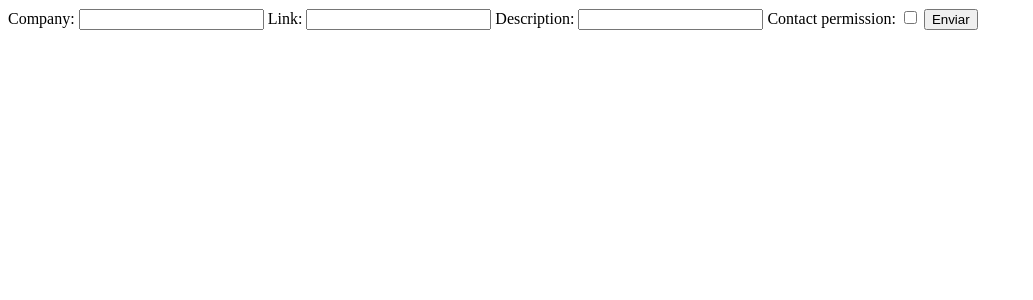
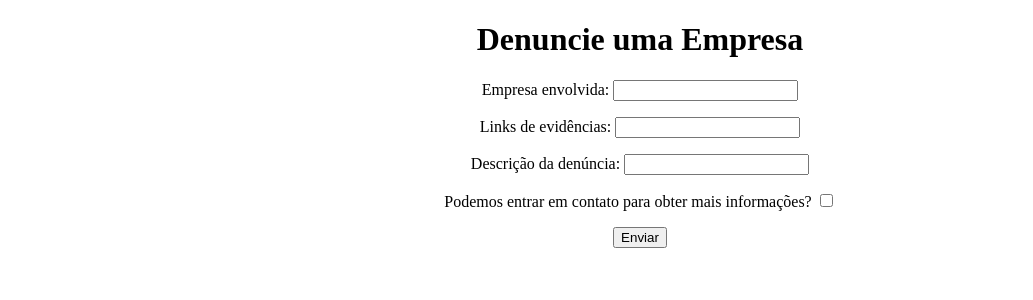
Before and after one commit to PenseNisso/PenseNissoApp, a Django app: page /report/ in a window 1280 px wide. Shown: the top 300 px of the page, without its empty margins (0-1033 px from the left). Run offline with Django 4.2, Linux system fonts and the light colour scheme.

Commit message:
refactor(reportform): html changes and code refactoring
Reformated report.html; created new html templates; refactored forms.py; refactored views.py; formatted urls.py and admin.py

```diff
--- a/infos/admin.py
+++ b/infos/admin.py
@@ -1,6 +1,6 @@
 from django.contrib import admin
-from .models import Report, ReportCategory
-from .models import Company
+
+from .models import Company, Report, ReportCategory
 
 admin.site.register(Report)
 admin.site.register(ReportCategory)
--- a/infos/forms.py
+++ b/infos/forms.py
@@ -1,10 +1,18 @@
+from collections.abc import Mapping
+from typing import Any
+from django import forms
+from django.forms.utils import ErrorList
 
-from django import forms
-
+STRING_COMPANY = "Empresa envolvida:"
+STRING_LINK = "Links de evidências:"
+STRING_DESCRIPTION = "Descrição da denúncia:"
+STRING_CONTACT = "Podemos entrar em contato para obter mais informações?"
 
 class ReportForm(forms.Form):
-    company_id = forms.IntegerField(label="Company")
-    link = forms.URLField(label="Link")
-    description = forms.CharField(label="Description", max_length=300)
+    template_name = "form/report_form_template.html"
+
+    company_id = forms.IntegerField(label=STRING_COMPANY)
+    link = forms.URLField(label=STRING_LINK)
+    description = forms.CharField(label=STRING_DESCRIPTION, max_length=300)
+    contact_permission = forms.BooleanField(label=STRING_CONTACT, required=False)
     # email = forms.EmailField(label="Email")
-    contact_permission = forms.BooleanField()
--- a/infos/templates/report.html
+++ b/infos/templates/report.html
@@ -1,5 +1,13 @@
-<form action="/report/" method="post">
-    {% csrf_token %}
-    {{ form }}
-    <input type="submit" value="Enviar">
-</form>
+{% extends "report_template.html" %}
+
+{% block title %}
+Denuncie - Pense Nisso
+{% endblock title %}
+
+{% block content %}
+    <form action="/report/" method="post">
+        {% csrf_token %}
+        {{ form }}
+        <input type="submit" value="Enviar">
+    </form>
+{% endblock content %}
--- /dev/null
+++ b/infos/templates/report_template.html
@@ -0,0 +1,26 @@
+<!DOCTYPE html>
+<html lang="pt-br">
+<head>
+    <meta charset="UTF-8">
+    <title>
+        {% block title %}
+        {% endblock %}
+    </title>
+    {% block head %}
+    {% endblock %}
+</head>
+<body>
+
+    <center>
+    <h1>
+        Denuncie uma Empresa
+    </h1>
+    <p>
+        {% block errors %}
+        {% endblock %}
+    </p>
+    {% block content %}
+    {% endblock %}
+    </center>
+</body>
+</html>
--- a/infos/urls.py
+++ b/infos/urls.py
@@ -4,6 +4,6 @@ from . import views
 
 app_name = "infos"
 urlpatterns = [
-    path('confirmation/', views.ReportSucessView.as_view(), name='success'),
-    path('', views.ReportFormView.as_view(), name='report'),
+    path("confirmation/", views.ReportSucessView.as_view(), name="success"),
+    path("", views.ReportFormView.as_view(), name="report"),
 ]
--- a/infos/views.py
+++ b/infos/views.py
@@ -1,10 +1,10 @@
-from .models import Report, ReportCategory, Company
-
+from django.http import HttpResponse
 from django.shortcuts import render
+from django.views.generic import TemplateView
 from django.views.generic.edit import FormView
-from django.views.generic import TemplateView
 
 from . import forms
+from .models import Company, Report, ReportCategory
 
 
 class ReportSucessView(TemplateView):
@@ -16,14 +16,9 @@ class ReportFormView(FormView):
     form_class = forms.ReportForm
     success_url = "confirmation/"
 
-    def form_valid(self, form):
+    def form_valid(self, form) -> HttpResponse:
         data = form.cleaned_data
-        category = ReportCategory(name="categoria")
-        category.save()
         queried_category = ReportCategory.objects.filter(name="categoria")
-        company = Company(name="Borin Inc")
-        company.save()
-        print(Company.objects.all())
         queried_company = Company.objects.get(pk=int(data["company_id"]))
         report = Report(
             title="titulo",
@@ -39,3 +34,9 @@ class ReportFormView(FormView):
         report.save()
 
         return super().form_valid(form)
+
+    def form_invalid(self, form) -> HttpResponse:
+        errors = form.errors
+        for i in errors:
+            print(i)
+        return super().form_invalid(form)
```
Also changed, not shown: infos/templates/form/report_form_template.html (added, +9 -0 lines).
